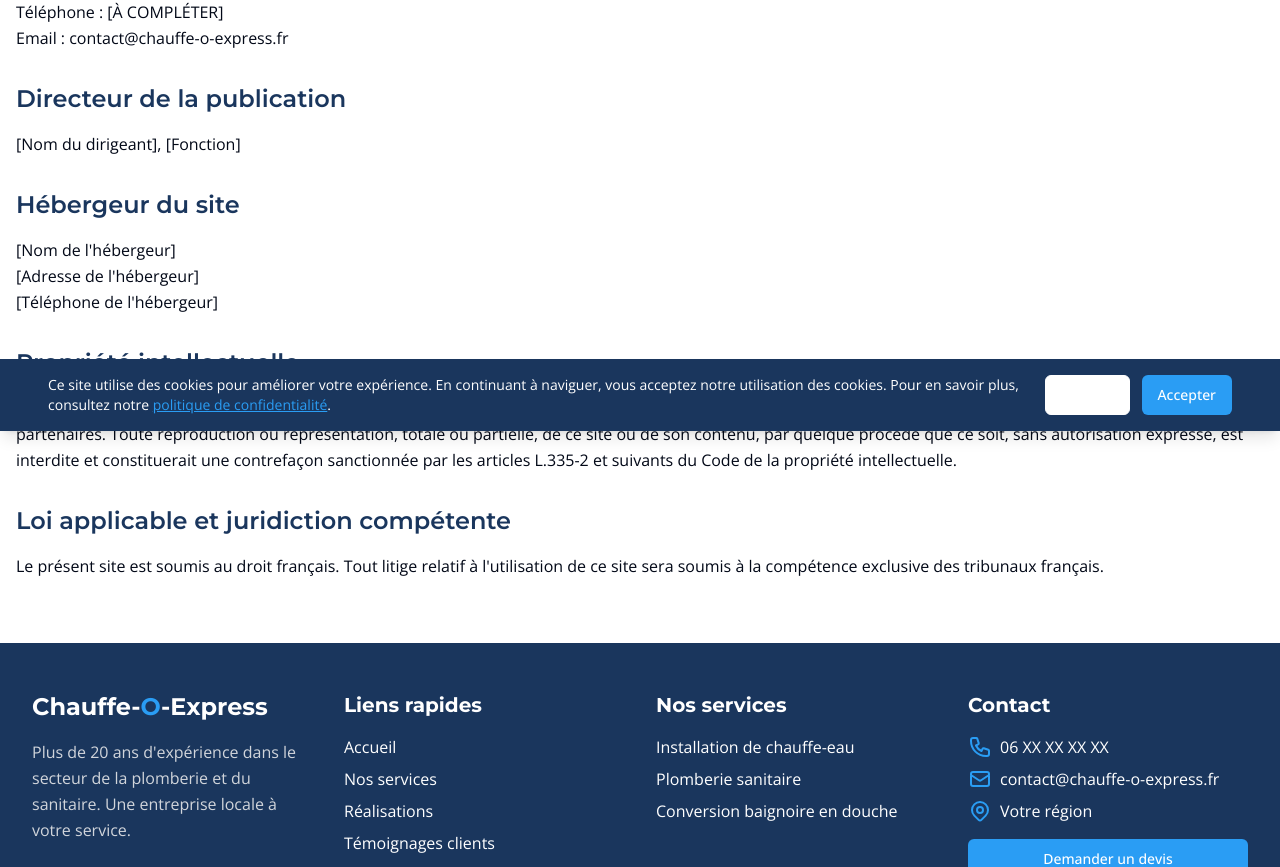
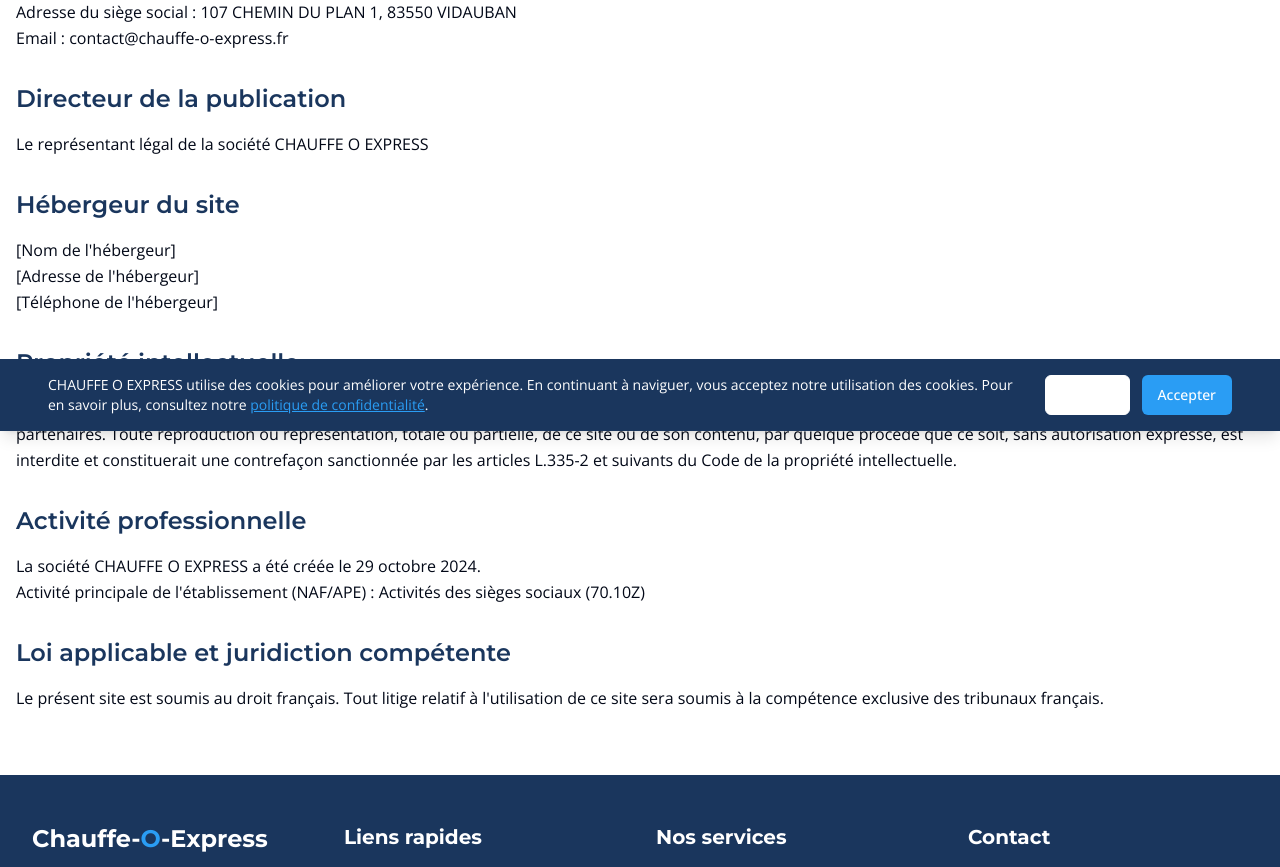
Before and after one commit to Techtrust201/seo-vitrine-skeleton, a React (Vite) app: page /mentions-legales in a window 1280 px wide. Shown: the part 369-1236 px from the top of the page. Built offline with nearby package versions, Linux system fonts and the light colour scheme.

Commit message:
Update legal mentions and privacy policy
Update legal mentions and privacy policy with company information.

```diff
--- a/src/components/legal/CookieConsent.tsx
+++ b/src/components/legal/CookieConsent.tsx
@@ -31,7 +31,7 @@ const CookieConsent = () => {
         <div className="flex flex-col md:flex-row items-center justify-between gap-4">
           <div className="flex-1">
             <p className="text-sm">
-              Ce site utilise des cookies pour améliorer votre expérience. En continuant à naviguer, vous acceptez notre utilisation des cookies.
+              CHAUFFE O EXPRESS utilise des cookies pour améliorer votre expérience. En continuant à naviguer, vous acceptez notre utilisation des cookies.
               Pour en savoir plus, consultez notre{" "}
               <a href="/politique-confidentialite" className="text-blue-light underline">
                 politique de confidentialité
--- a/src/pages/MentionsLegales.tsx
+++ b/src/pages/MentionsLegales.tsx
@@ -19,13 +19,13 @@ const MentionsLegales = () => {
                 Informations légales
               </h2>
               <p>
-                Raison sociale : Chauffe-O-Express<br />
-                Statut juridique : [À COMPLÉTER]<br />
+                Raison sociale : CHAUFFE O EXPRESS<br />
+                Statut juridique : Société à responsabilité limitée (SARL)<br />
                 Capital social : 10 000 €<br />
-                SIRET : [À COMPLÉTER]<br />
-                Numéro de TVA intracommunautaire : [À COMPLÉTER]<br />
-                Adresse du siège social : [À COMPLÉTER]<br />
-                Téléphone : [À COMPLÉTER]<br />
+                SIREN : 939 758 835<br />
+                SIRET : 939 758 835 00010<br />
+                Numéro de TVA intracommunautaire : En cours d'attribution<br />
+                Adresse du siège social : 107 CHEMIN DU PLAN 1, 83550 VIDAUBAN<br />
                 Email : contact@chauffe-o-express.fr
               </p>
             </section>
@@ -34,7 +34,7 @@ const MentionsLegales = () => {
               <h2 className="text-2xl font-heading font-semibold text-blue-dark mb-4">
                 Directeur de la publication
               </h2>
-              <p>[Nom du dirigeant], [Fonction]</p>
+              <p>Le représentant légal de la société CHAUFFE O EXPRESS</p>
             </section>
 
             <section className="mb-8">
@@ -54,11 +54,21 @@ const MentionsLegales = () => {
               </h2>
               <p>
                 L'ensemble du contenu de ce site (structure, textes, logos, images, photographies,
-                vidéos, sons, etc.) est la propriété exclusive de Chauffe-O-Express ou de ses partenaires.
+                vidéos, sons, etc.) est la propriété exclusive de CHAUFFE O EXPRESS ou de ses partenaires.
                 Toute reproduction ou représentation, totale ou partielle, de ce site ou de
                 son contenu, par quelque procédé que ce soit, sans autorisation expresse, est interdite
                 et constituerait une contrefaçon sanctionnée par les articles L.335-2 et suivants du
                 Code de la propriété intellectuelle.
+              </p>
+            </section>
+
+            <section className="mb-8">
+              <h2 className="text-2xl font-heading font-semibold text-blue-dark mb-4">
+                Activité professionnelle
+              </h2>
+              <p>
+                La société CHAUFFE O EXPRESS a été créée le 29 octobre 2024.<br />
+                Activité principale de l'établissement (NAF/APE) : Activités des sièges sociaux (70.10Z)
               </p>
             </section>
 
--- a/src/pages/PolitiqueConfidentialite.tsx
+++ b/src/pages/PolitiqueConfidentialite.tsx
@@ -19,9 +19,10 @@ const PolitiqueConfidentialite = () => {
                 Date de dernière mise à jour : {new Date().toLocaleDateString('fr-FR')}
               </p>
               <p className="mb-4">
-                Chauffe-O-Express s'engage à protéger la vie privée des utilisateurs de son site internet.
-                Cette politique de confidentialité vous informe sur la manière dont nous recueillons,
-                utilisons et protégeons vos données personnelles.
+                CHAUFFE O EXPRESS, SARL au capital de 10 000€, immatriculée au RCS sous le numéro SIREN 939 758 835,
+                dont le siège social est situé au 107 CHEMIN DU PLAN 1, 83550 VIDAUBAN, s'engage à protéger la vie privée des
+                utilisateurs de son site internet. Cette politique de confidentialité vous informe sur la manière
+                dont nous recueillons, utilisons et protégeons vos données personnelles.
               </p>
             </section>
 
@@ -97,6 +98,19 @@ const PolitiqueConfidentialite = () => {
 
             <section className="mb-8">
               <h2 className="text-2xl font-heading font-semibold text-blue-dark mb-4">
+                Responsable du traitement
+              </h2>
+              <p>
+                Le responsable du traitement des données personnelles est :<br />
+                CHAUFFE O EXPRESS<br />
+                107 CHEMIN DU PLAN 1<br />
+                83550 VIDAUBAN<br />
+                Email : contact@chauffe-o-express.fr
+              </p>
+            </section>
+
+            <section className="mb-8">
+              <h2 className="text-2xl font-heading font-semibold text-blue-dark mb-4">
                 Vos droits
               </h2>
               <p className="mb-4">
```
